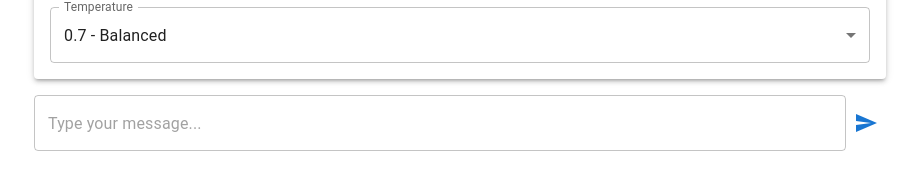
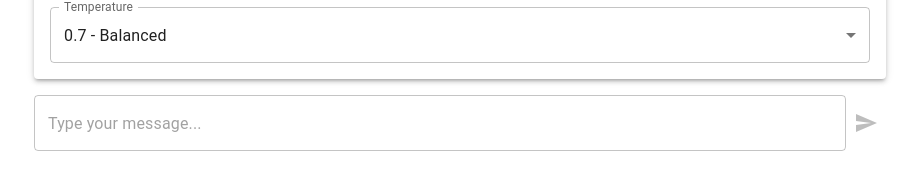
Before and after one commit to IndrajeetPatil/chatgpt-clone, a Next.js app in the folder frontend/: page /chat in a window 1280 px wide. Shown: the part 113-302 px from the top of the page, without its empty margins (180-1099 px from the left). Built offline with nearby package versions, Linux system fonts and the light colour scheme.

Commit message:
keep the chat input submit disabled by default

```diff
--- a/frontend/app/page.ts
+++ b/frontend/app/page.ts
@@ -3,6 +3,6 @@ import { redirect } from "next/navigation";
 import { logger } from "@/logger";
 
 export default function Home() {
-  logger.info("Redirecting to /chat");
+  logger.info("Redirecting from home to /chat");
   redirect("/chat");
 }
--- a/frontend/components/messages/ChatInput.tsx
+++ b/frontend/components/messages/ChatInput.tsx
@@ -33,7 +33,7 @@ const ChatInput: React.FC<ChatInputProps> = ({ onSendMessage }) => {
         value={message}
         onChange={(e) => setMessage(e.target.value)}
       />
-      <IconButton type="submit" color="primary">
+      <IconButton type="submit" color="primary" disabled={!message.trim()}>
         <SendIcon />
       </IconButton>
     </Box>
```
